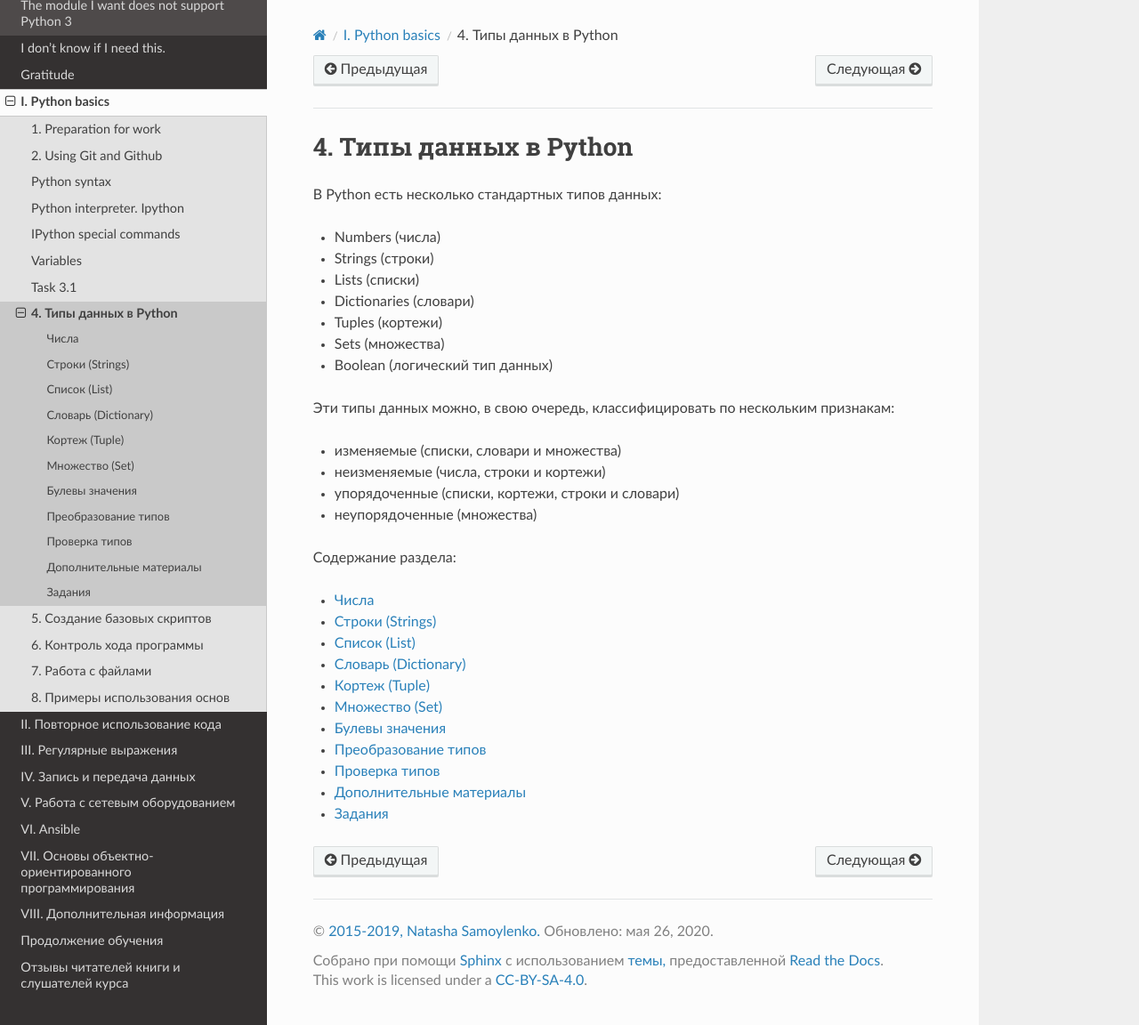
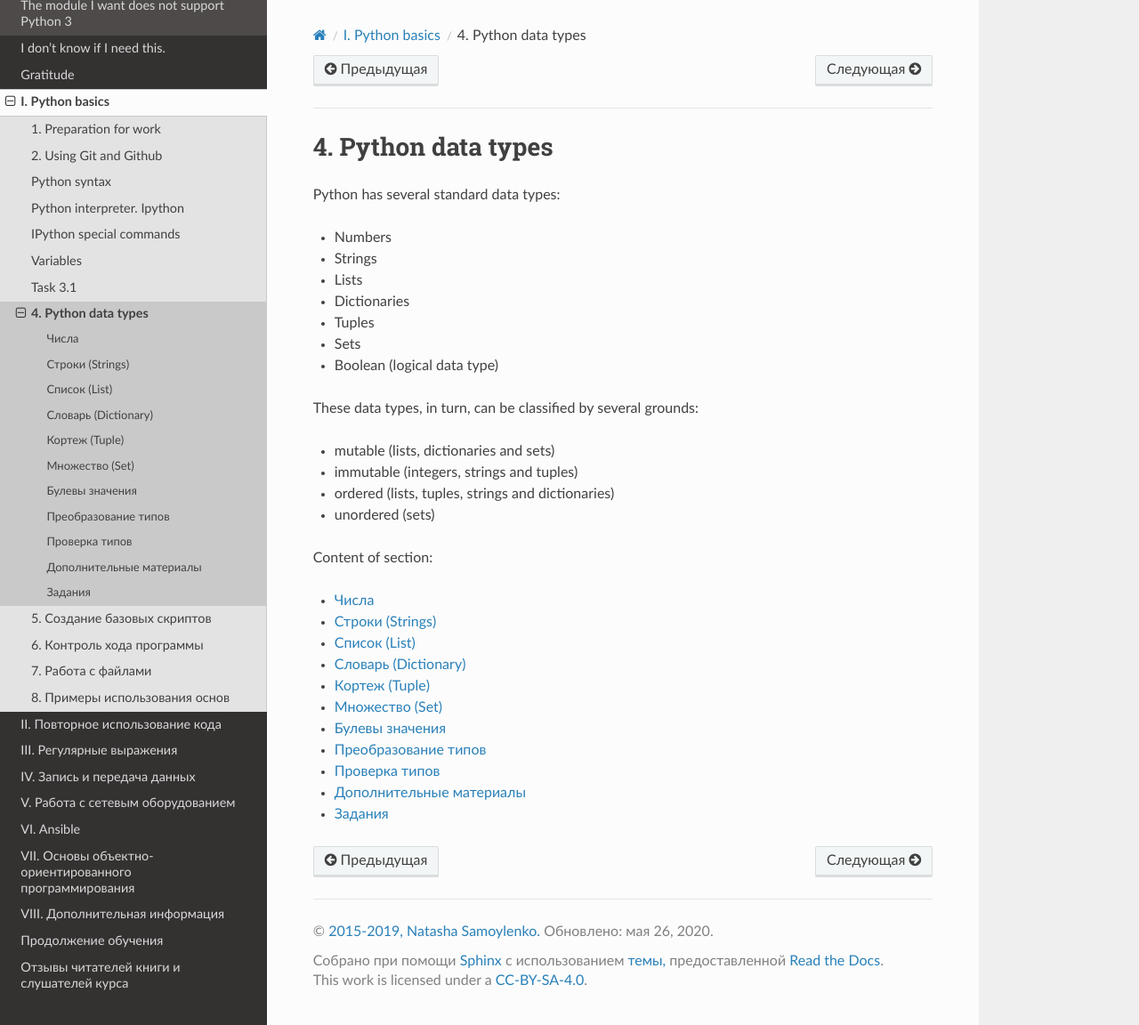
Before and after one commit to Aidar5/nattoeng, a Sphinx documentation site: the page built from docs/source/book/04_data_structures/index.rst, in a window 1280 px wide and 1152 px high. Shown: the whole window at 89% size. Built offline with Sphinx 7.4.7 and the Read the Docs theme 2.0.0, drawn with Linux system fonts in a browser that asks for light colours; pages that are not in the unit, such as notebooks, are missing from menus.

Commit message:
Update index.rst

```diff
--- a/docs/source/book/04_data_structures/index.rst
+++ b/docs/source/book/04_data_structures/index.rst
@@ -4,28 +4,27 @@
 
 .. _data_structures_index:
 
-4. Типы данных в Python
+4. Python data types
 ============================
 
-В Python есть несколько стандартных типов данных:
+Python has several standard data types:
 
--  Numbers (числа)
--  Strings (строки)
--  Lists (списки)
--  Dictionaries (словари)
--  Tuples (кортежи)
--  Sets (множества)
--  Boolean (логический тип данных)
+-  Numbers
+-  Strings
+-  Lists
+-  Dictionaries
+-  Tuples
+-  Sets
+-  Boolean (logical data type)
 
-Эти типы данных можно, в свою очередь, классифицировать по нескольким
-признакам:
+These data types, in turn, can be classified by several grounds:
 
--  изменяемые (списки, словари и множества)
--  неизменяемые (числа, строки и кортежи)
--  упорядоченные (списки, кортежи, строки и словари)
--  неупорядоченные (множества)
+-  mutable (lists, dictionaries and sets)
+-  immutable (integers, strings and tuples)
+-  ordered (lists, tuples, strings and dictionaries)
+-  unordered (sets)
 
-Содержание раздела:
+Content of section:
 
 .. toctree::
    :maxdepth: 1
```
